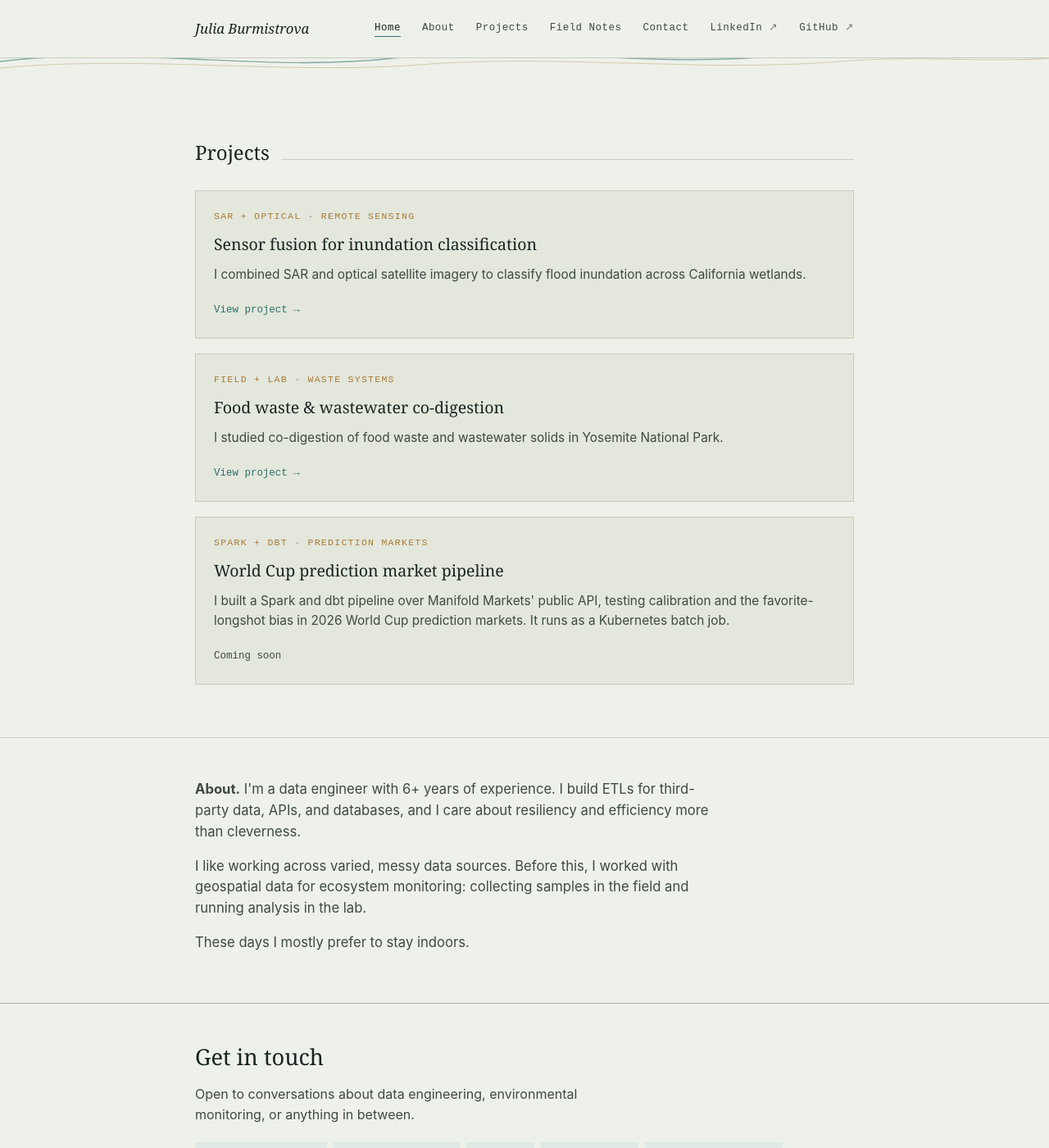
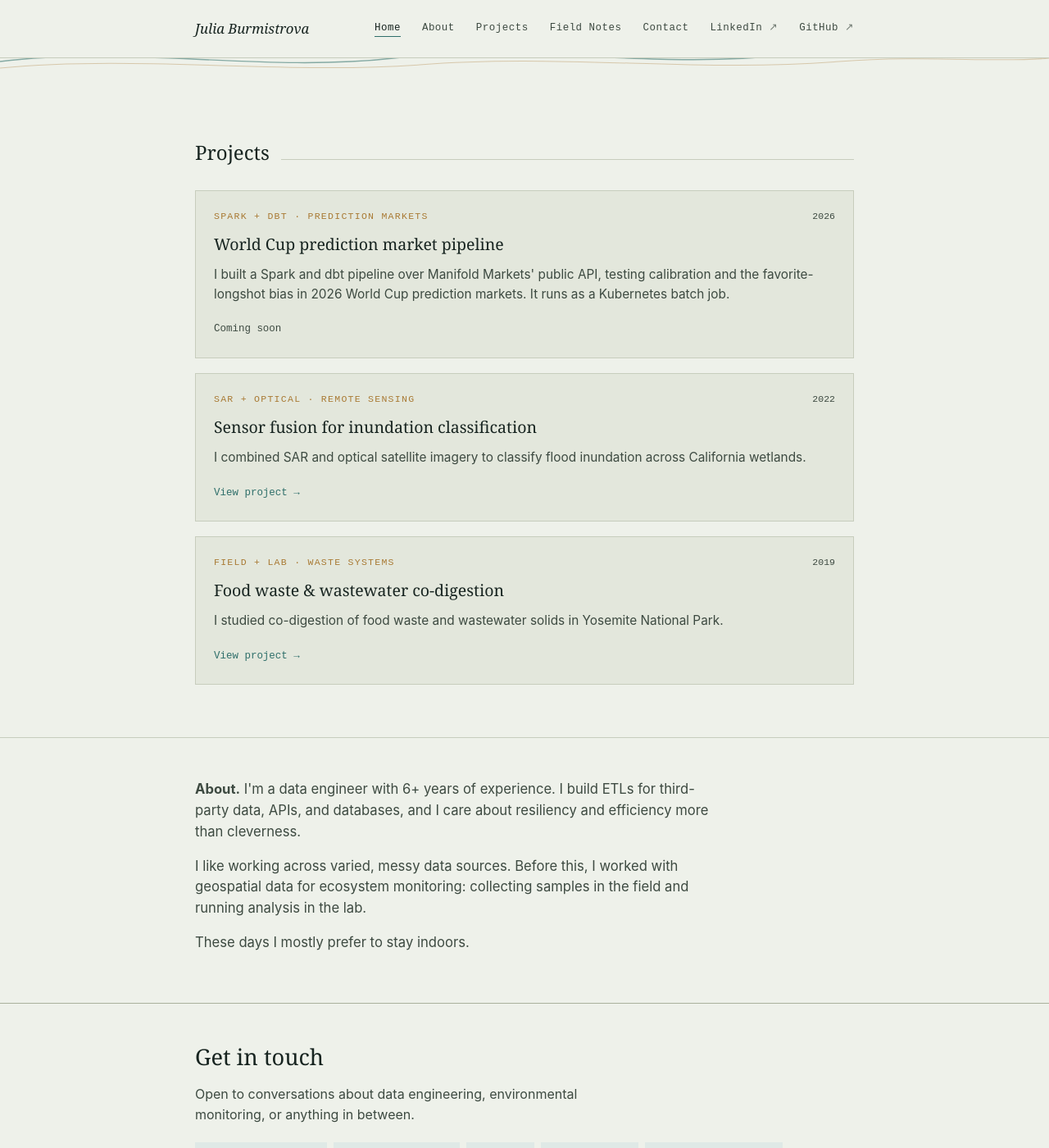
Before and after one commit to jburmistrova/jburmistrova.github.io, a Jekyll site: the page built from index.html, in a window 1280 px wide and 1400 px high, scrolled down 597 px. Shown: the whole window at 82% size. Built offline with Jekyll 4.4.1, drawn with Linux system fonts in a browser that asks for light colours.

Commit message:
Add project years, reorder newest first

```diff
--- a/css/main.css
+++ b/css/main.css
@@ -176,7 +176,20 @@ section.projects { padding: 20px 0 64px; }
 	background: var(--paper-raised);
 	padding: 22px 22px 24px;
 }
-.card .label { color: var(--ochre); margin-bottom: 10px; display: block; }
+.card .label { color: var(--ochre); }
+.card-meta {
+	display: flex;
+	align-items: baseline;
+	justify-content: space-between;
+	gap: 12px;
+	margin-bottom: 10px;
+}
+.card .year {
+	font-family: var(--font-mono);
+	font-size: 0.72rem;
+	color: var(--ink-soft);
+	white-space: nowrap;
+}
 .card h3 {
 	font-family: var(--font-display);
 	font-weight: 400;
--- a/index.html
+++ b/index.html
@@ -37,22 +37,31 @@ nav: home
 		<div class="section-head"><h2>Projects</h2><div class="rule"></div></div>
 		<div class="project-grid">
 			<article class="card">
-				<span class="label">SAR + Optical · Remote Sensing</span>
+				<div class="card-meta">
+					<span class="label">Spark + dbt · Prediction Markets</span>
+					<span class="year">2026</span>
+				</div>
+				<h3>World Cup prediction market pipeline</h3>
+				<p>I built a Spark and dbt pipeline over Manifold Markets' public API, testing calibration and the favorite-longshot bias in 2026 World Cup prediction markets. It runs as a Kubernetes batch job.</p>
+				<span class="status">Coming soon</span>
+			</article>
+			<article class="card">
+				<div class="card-meta">
+					<span class="label">SAR + Optical · Remote Sensing</span>
+					<span class="year">2022</span>
+				</div>
 				<h3>Sensor fusion for inundation classification</h3>
 				<p>I combined SAR and optical satellite imagery to classify flood inundation across California wetlands.</p>
 				<a class="view" href="/projects/inundation-classification/" data-goatcounter-click="project-sensor-fusion">View project →</a>
 			</article>
 			<article class="card">
-				<span class="label">Field + Lab · Waste Systems</span>
+				<div class="card-meta">
+					<span class="label">Field + Lab · Waste Systems</span>
+					<span class="year">2019</span>
+				</div>
 				<h3>Food waste &amp; wastewater co-digestion</h3>
 				<p>I studied co-digestion of food waste and wastewater solids in Yosemite National Park.</p>
 				<a class="view" href="/projects/food-waste-codigestion/" data-goatcounter-click="project-food-waste">View project →</a>
-			</article>
-			<article class="card">
-				<span class="label">Spark + dbt · Prediction Markets</span>
-				<h3>World Cup prediction market pipeline</h3>
-				<p>I built a Spark and dbt pipeline over Manifold Markets' public API, testing calibration and the favorite-longshot bias in 2026 World Cup prediction markets. It runs as a Kubernetes batch job.</p>
-				<span class="status">Coming soon</span>
 			</article>
 		</div>
 	</div>
```
